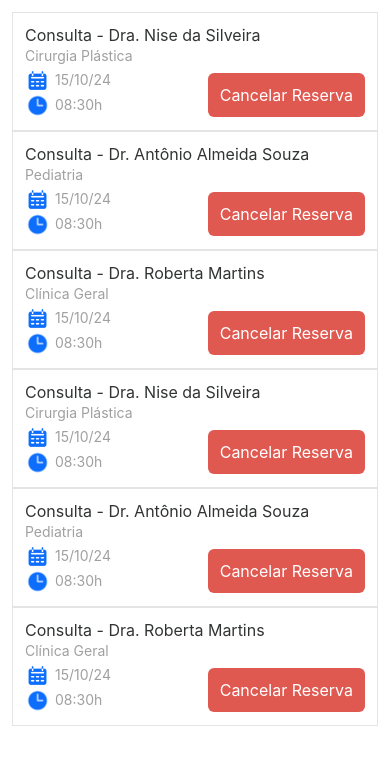
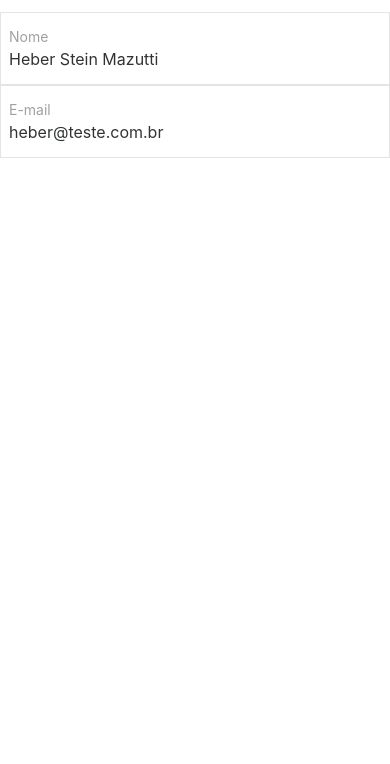
Before and after one commit to jooluisrm/agendei-mobile, a React Native app: screen /Profile in a window 390 px wide. Shown: the top 764 px of the page. Built offline with nearby package versions, Linux system fonts and the light colour scheme.

Commit message:
tela profile feita

```diff
--- a/App.js
+++ b/App.js
@@ -2,11 +2,12 @@ import Login from "./src/screens/login/login.jsx";
 import Account from "./src/screens/account/account.jsx";
 import AbaHome from "./src/screens/abaHome/abaHome.jsx";
 import AbaCalendar from "./src/screens/abaCalendar/abaCalendar.jsx";
+import AbaProfile from "./src/screens/abaProfile/abaProfile.jsx";
 
 function App() {
 
     return <>
-        <AbaCalendar />
+        <AbaProfile />
     </>;
 }
 
--- /dev/null
+++ b/src/screens/abaProfile/abaProfile.jsx
@@ -0,0 +1,17 @@
+import { Text, View } from "react-native";
+import { styles } from "./abaProfile.style";
+
+function AbaProfile() {
+    return <View style={styles.container}>
+        <View style={styles.item}>
+            <Text style={styles.title}>Nome</Text>
+            <Text style={styles.text}>Heber Stein Mazutti</Text>
+        </View>
+        <View style={styles.item}>
+            <Text style={styles.title}>E-mail</Text>
+            <Text style={styles.text}>heber@teste.com.br</Text>
+        </View>
+    </View>
+}
+
+export default AbaProfile;
--- /dev/null
+++ b/src/screens/abaProfile/abaProfile.style.js
@@ -0,0 +1,28 @@
+import { COLORS, FONT_SIZE } from "../../constants/theme";
+
+export const styles = {
+    container: {
+        backgroundColor: COLORS.white,
+        flex: 1,
+        paddingTop: 12,
+    },
+
+    item: {
+        borderWidth: 1,
+        borderColor: COLORS.gray4,
+        paddingLeft: 8,
+        paddingTop: 15,
+        paddingBottom: 15
+    },
+
+    title: {
+        fontSize: FONT_SIZE.sm,
+        color: COLORS.gray3,
+        marginBottom: 4
+    },
+
+    text: {
+        fontSize: FONT_SIZE.md,
+        color: COLORS.gray1,
+    }
+};
```
